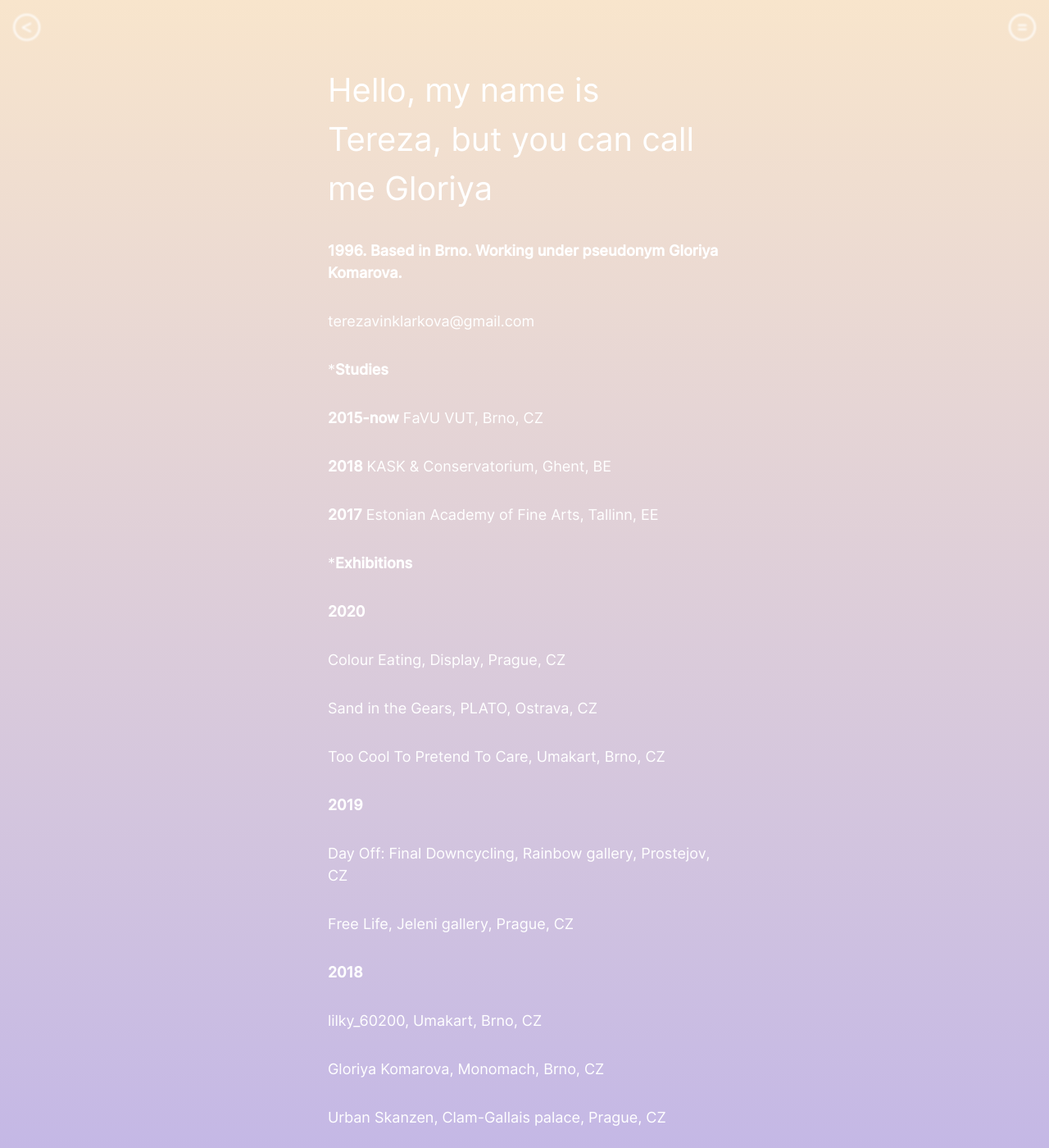
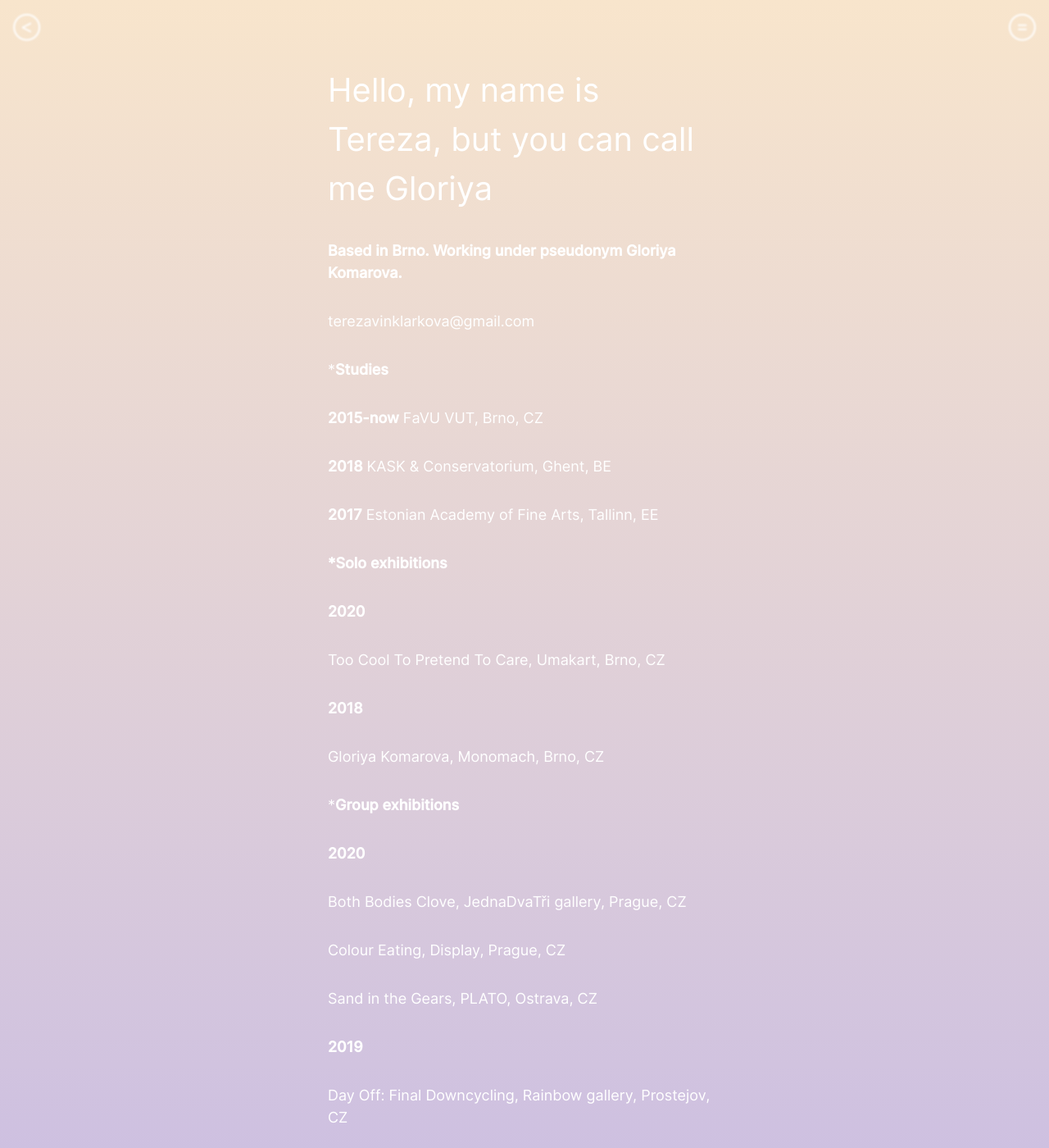
Before and after one commit to SimonBarak/tereza, a Jekyll site: the page built from about.md, in a window 1280 px wide and 1400 px high. Shown: the whole window at 82% size. Built offline with Jekyll 4.4.1, drawn with Linux system fonts in a browser that asks for light colours; some of the changed text lies outside the part shown.

Commit message:
Update from Forestry.io Simon Barak updated about.md

```diff
--- a/about.md
+++ b/about.md
@@ -4,7 +4,7 @@ layout: about
 ---
 # Hello, my name is Tereza, but you can call me Gloriya
 
-**1996. Based in Brno. Working under pseudonym Gloriya Komarova.**
+**Based in Brno. Working under pseudonym Gloriya Komarova.**
 
 terezavinklarkova@gmail.com
 
@@ -16,15 +16,25 @@ terezavinklarkova@gmail.com
 
 **2017**           Estonian Academy of Fine Arts, Tallinn, EE
 
-\***Exhibitions**
+***Solo exhibitions**
 
 **2020**
+
+Too Cool To Pretend To Care, Umakart, Brno, CZ
+
+**2018**
+
+Gloriya Komarova, Monomach, Brno, CZ
+
+\***Group exhibitions**
+
+**2020**
+
+Both Bodies Clove, JednaDvaTři gallery, Prague, CZ
 
 Colour Eating, Display, Prague, CZ
 
 Sand in the Gears, PLATO, Ostrava, CZ
-
-Too Cool To Pretend To Care, Umakart, Brno, CZ
 
 **2019**
 
@@ -53,6 +61,10 @@ The Last Word, Nova Cvernovka, Gallery IN:OUT, Bratislava, SK
 AFTERLIFE, Tschechisches Zentrum, Berlin, DE
 
 \***Performance**
+
+**2020**
+
+lilky60200 w/o Lulecska lavka, Lulec, CZ
 
 **2019**
 
@@ -73,3 +85,9 @@ Washing Patience, House of Arts, Brno, CZ
 Malamut festival, Ostrava, CZ
 
 Chaos festival Stritez, CZ
+
+***Workshops**
+
+**2020**
+
+All That You Change, Changes You - workshop led by Antonie Bernardova, components sewed by me, Gallery 209, Brno, CZ
```
Also changed, not shown: other parts of about.md (+0 -2 lines).
